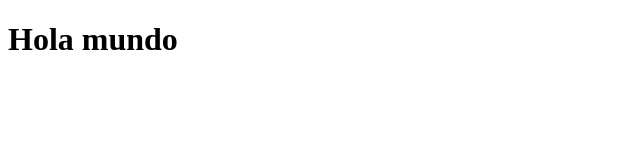
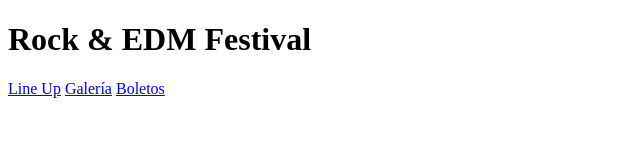
Before and after one commit to LuisMarioSolano/festival-musica, a website: page index.html in a window 1280 px wide. Shown: the whole page, without its empty margins (0-640 px from the left). Drawn offline with Linux system fonts and the light colour scheme.

Commit message:
Update index.html: Create header

```diff
--- a/index.html
+++ b/index.html
@@ -11,6 +11,15 @@
     <link rel="stylesheet" href="build/css/app.css">
 </head>
 <body>
-    <h1>Hola mundo</h1>
+    <header class="header">
+        <div class="contenedro contenidoheader">
+            <h1>Rock & EDM Festival</h1>
+            <nav class="navegacion-principal">
+                <a href="#">Line Up</a>
+                <a href="#">Galería</a>
+                <a href="#">Boletos</a>
+            </nav>
+        </div>
+    </header>
 </body>
 </html>
--- a/src/scss/base/_index.scss
+++ b/src/scss/base/_index.scss
@@ -1 +1,2 @@
 @forward 'variables';
+@forward 'normalize';
```
